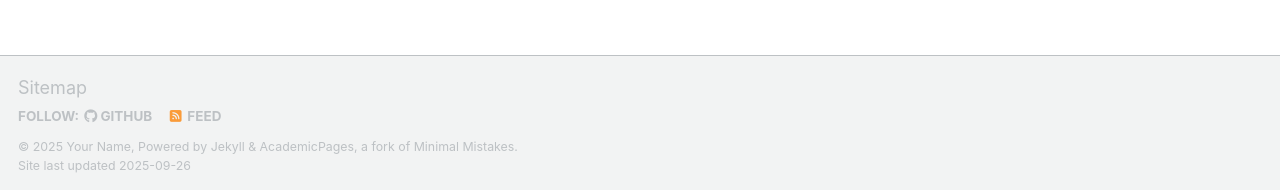
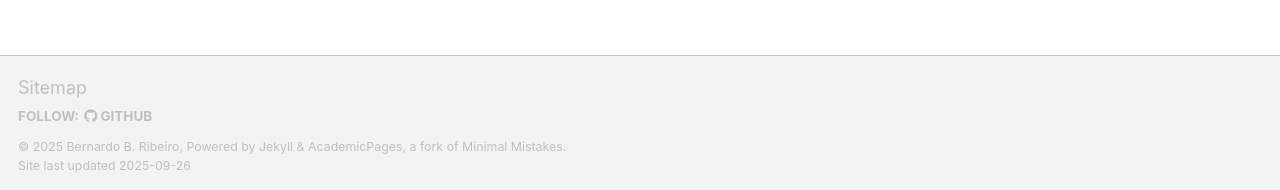
Before and after one commit to bbribeiro/bbribeiro.github.io, a Jekyll site: the page built from _pages/about.md, in a window 1280 px wide and 900 px high, scrolled down 2880 px. Shown: the part 707-897 px from the top of the window. Built offline with Jekyll 4.4.1, drawn with Linux system fonts in a browser that asks for light colours; a script that is not in the unit is left out.

Commit message:
Update _config.yml

```diff
--- a/_config.yml
+++ b/_config.yml
@@ -11,7 +11,7 @@ locale                   : "en-US"
 site_theme               : "default" # Currently available options are "default", "air"
 title                    : "Bernardo B. Ribeiro"
 title_separator          : "-"
-name                     : &name "Your Name"
+name                     : &name "Bernardo B. Ribeiro"
 description              : &description "Your Name's academic portfolio"   # Update this with a general description of your site, this is the default if not overridden by a page
 url                      : https://bbribeiro.github.io # The base hostname & protocol for your site e.g. "https://[your GitHub username].github.io",
                                                            # or if you already have some other page hosted on Github then use "https://[your GitHub username].github.io/[Your Repo Name]"
@@ -122,7 +122,7 @@ staticman:
       options:
         format           : "iso8601" # "iso8601" (default), "timestamp-seconds", "timestamp-milliseconds"
 atom_feed:
-  hide                   : false     # change to true to hide the RSS feed in the footer
+  hide                   : true     # change to true to hide the RSS feed in the footer
   path                   : # blank (default) uses feed.xml
 
 
```
